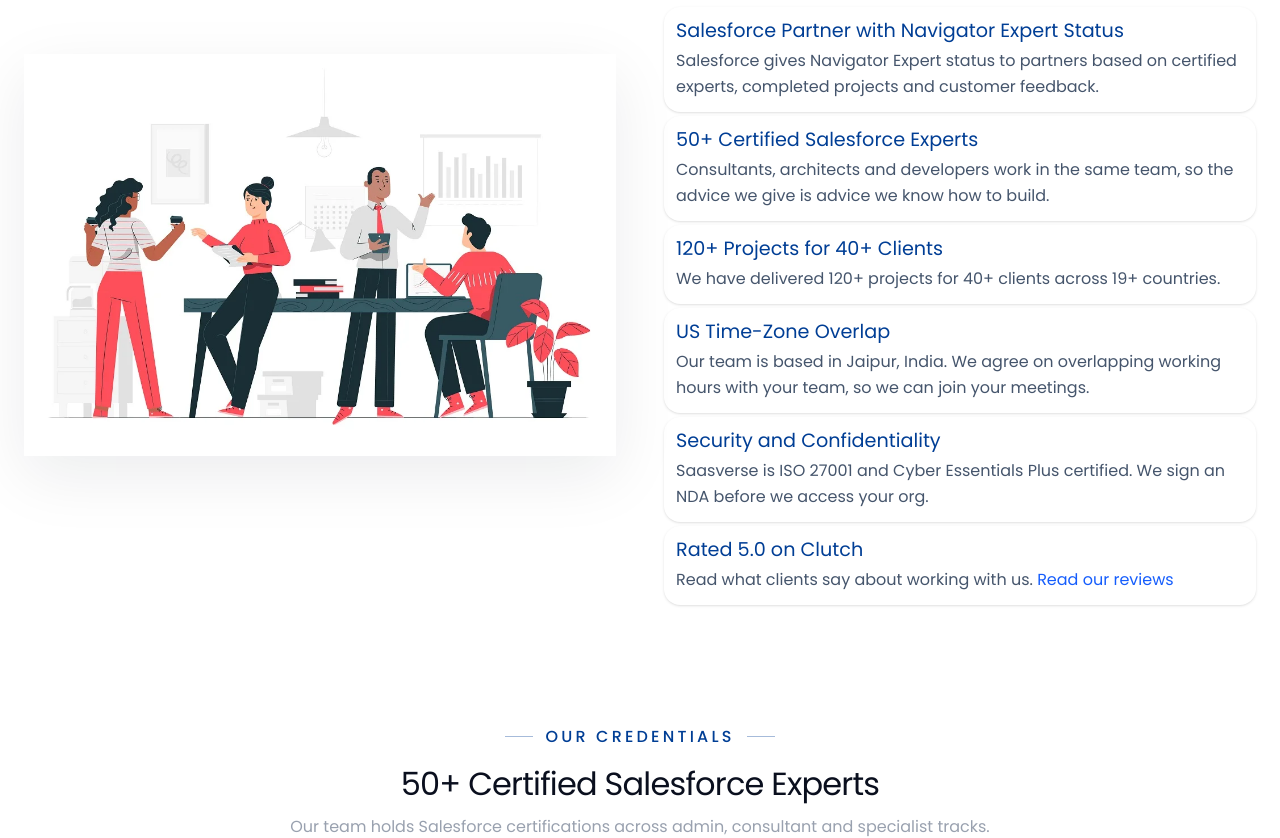
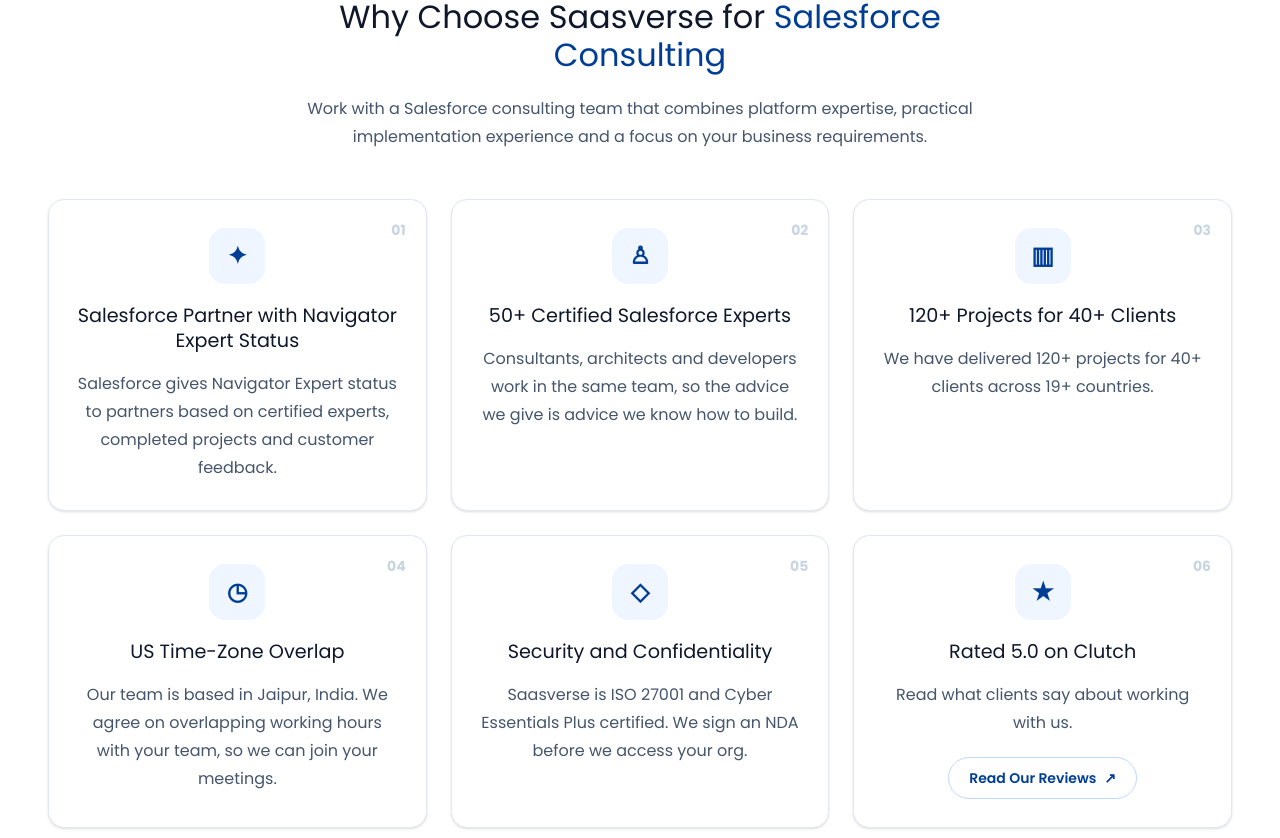
Before and after one commit to Saasverse/saasverse, a Next.js app: page /salesforce-consulting-company in a window 1280 px wide. Shown: the part 9880-10718 px from the top of the page. Built offline with nearby package versions, Linux system fonts and the light colour scheme.

Commit message:
Pages Update

```diff
--- /dev/null
+++ b/app/components/SalesforceConsultingWhyChooseUs.tsx
@@ -0,0 +1,135 @@
+
+import Link from "next/link";
+
+const solutions = [
+  {
+    number: "01",
+    title: "Salesforce Partner with Navigator Expert Status",
+    description:
+      "Salesforce gives Navigator Expert status to partners based on certified experts, completed projects and customer feedback.",
+    icon: "✦",
+  },
+  {
+    number: "02",
+    title: "50+ Certified Salesforce Experts",
+    description:
+      "Consultants, architects and developers work in the same team, so the advice we give is advice we know how to build.",
+    icon: "♙",
+  },
+  {
+    number: "03",
+    title: "120+ Projects for 40+ Clients",
+    description:
+      "We have delivered 120+ projects for 40+ clients across 19+ countries.",
+    icon: "▥",
+  },
+  {
+    number: "04",
+    title: "US Time-Zone Overlap",
+    description:
+      "Our team is based in Jaipur, India. We agree on overlapping working hours with your team, so we can join your meetings.",
+    icon: "◷",
+  },
+  {
+    number: "05",
+    title: "Security and Confidentiality",
+    description:
+      "Saasverse is ISO 27001 and Cyber Essentials Plus certified. We sign an NDA before we access your org.",
+    icon: "◇",
+  },
+  {
+    number: "06",
+    title: "Rated 5.0 on Clutch",
+    description:
+      "Read what clients say about working with us.",
+    icon: "★",
+    link: "https://clutch.co/profile/saasverse-salesforce-consulting-partner",
+  },
+];
+
+export default function SalesforceConsultingWhyChooseUs() {
+  return (
+    <section className="bg-white px-5 py-16 sm:px-8 sm:py-20 lg:px-12">
+      <div className="mx-auto max-w-7xl">
+        {/* Section Heading */}
+        <div className="mx-auto mb-12 max-w-3xl text-center">
+          <span className="mb-4 inline-block rounded-full bg-blue-50 px-4 py-2 text-sm font-semibold text-blue-700">
+            Why Saasverse
+          </span>
+
+          <h2 className="text-3xl font-bold leading-tight text-slate-900 sm:text-4xl lg:text-5xl">
+            Why Choose Saasverse for{" "}
+            <span className="text-[#003e95]">
+              Salesforce Consulting
+            </span>
+          </h2>
+
+          <p className="mx-auto mt-5 max-w-2xl text-base leading-7 text-slate-600 sm:text-lg">
+            Work with a Salesforce consulting team that combines platform
+            expertise, practical implementation experience and a focus on
+            your business requirements.
+          </p>
+        </div>
+
+        {/* Cards */}
+        <div className="grid grid-cols-1 gap-6 sm:grid-cols-2 lg:grid-cols-3">
+          {solutions.map((solution) => (
+            <article
+              key={solution.number}
+              className="group relative flex h-full flex-col overflow-hidden rounded-2xl border border-slate-200 bg-white p-7 text-center shadow-sm transition-all duration-300 hover:-translate-y-1 hover:border-blue-200 hover:shadow-xl"
+            >
+              {/* Number */}
+              <span className="absolute right-5 top-5 text-sm font-bold text-slate-300">
+                {solution.number}
+              </span>
+
+              {/* Icon */}
+              <div className="mx-auto mb-5 flex h-14 w-14 items-center justify-center rounded-2xl bg-blue-50 text-2xl font-bold text-[#003e95] transition-all duration-300 group-hover:bg-[#003e95] group-hover:text-white">
+                {solution.icon}
+              </div>
+
+              {/* Title */}
+              <h3 className="text-lg font-bold leading-snug text-slate-900 sm:text-xl">
+                {solution.title}
+              </h3>
+
+              {/* Description */}
+              <p className="mt-4 flex-1 text-sm leading-7 text-slate-600 sm:text-base">
+                {solution.description}
+              </p>
+
+              {/* Clutch Link */}
+              {solution.link && (
+                <div className="mt-5">
+                  <Link
+                    href={solution.link}
+                    target="_blank"
+                    rel="noopener noreferrer"
+                    className="inline-flex items-center justify-center gap-2 rounded-full border border-blue-200 px-5 py-2.5 text-sm font-semibold text-[#003e95] transition-all hover:bg-[#003e95] hover:text-white"
+                  >
+                    Read Our Reviews
+                    <span aria-hidden="true">↗</span>
+                  </Link>
+                </div>
+              )}
+
+              {/* Bottom Accent */}
+              <div className="absolute bottom-0 left-1/2 h-1 w-0 -translate-x-1/2 rounded-full bg-[#003e95] transition-all duration-300 group-hover:w-2/3" />
+            </article>
+          ))}
+        </div>
+
+        {/* Bottom CTA */}
+        <div className="mt-12 text-center">
+          <Link
+            href="#book-a-free-consultation"
+            className="inline-flex items-center justify-center gap-3 rounded-full bg-[#003e95] px-8 py-4 text-sm font-bold text-white shadow-md transition-all duration-300 hover:-translate-y-0.5 hover:bg-blue-800 hover:shadow-lg"
+          >
+            Book a Free Consultation
+            <span aria-hidden="true">→</span>
+          </Link>
+        </div>
+      </div>
+    </section>
+  );
+}
--- a/app/salesforce-consulting-company/page.tsx
+++ b/app/salesforce-consulting-company/page.tsx
@@ -2,7 +2,7 @@
 import PageBanner from '../components/PageBanner';
 import SalesforceServiceReuseable from '../components/SalesforceServiceReuseable';
 import CTASection from '../components/Home/CTASection';
-import HealthSolution from '../work-salesforce-health-cloud/HealthSolution';
+
 import CertificateSlider from '../components/Home/CertificateSlider';
 import OurPartners from '../components/Home/OurPartners';
 import FaqReuseable from '../components/FaqReuseable';
@@ -10,6 +10,7 @@
 import { Metadata } from 'next';
 import Link from 'next/link';
 import SalesforceConsultingSections from '../components/SalesforceConsultingSections';
+import SalesforceConsultingWhyChooseUs from '../components/SalesforceConsultingWhyChooseUs';
 
 const faqs = [
   {
@@ -241,58 +242,7 @@
 
 
 <SalesforceConsultingSections/>
-      <HealthSolution
-        title="Why Choose Saasverse for "
-        highlight="Salesforce Consulting "
-        description=""
-        image="/images/websiteimages/4.webp"
-        imageAlt="Salesforce Healthcare Cloud Solution"
-        solutions={[
-          {
-            title: 'Salesforce Partner with Navigator Expert Status',
-            description:
-              'Salesforce gives Navigator Expert status to partners based on certified experts, completed projects and customer feedback.',
-          },
-          {
-            title: '50+ Certified Salesforce Experts',
-            description:
-              'Consultants, architects and developers work in the same team, so the advice we give is advice we know how to build.',
-          },
-          {
-            title: '120+ Projects for 40+ Clients',
-            description:
-              'We have delivered 120+ projects for 40+ clients across 19+ countries.',
-          },
-          {
-            title: 'US Time-Zone Overlap',
-            description:
-              'Our team is based in Jaipur, India. We agree on overlapping working hours with your team, so we can join your meetings.',
-          },
-          {
-            title: 'Security and Confidentiality',
-            description:
-              'Saasverse is ISO 27001 and Cyber Essentials Plus certified. We sign an NDA before we access your org.',
-          },
-          {
-            title: 'Rated 5.0 on Clutch',
-            description: (
-              <>
-                {' '}
-                Read what clients say about working with us.{' '}
-                <a
-                  href="https://clutch.co/profile/saasverse-salesforce-consulting-partner"
-                  target="_blank"
-                  rel="noopener noreferrer"
-                  className="text-blue-600 hover:underline"
-                >
-                  {' '}
-                  Read our reviews{' '}
-                </a>{' '}
-              </>
-            ),
-          },
-        ]}
-      />
+     <SalesforceConsultingWhyChooseUs />
 
       <CertificateSlider />
 
```
